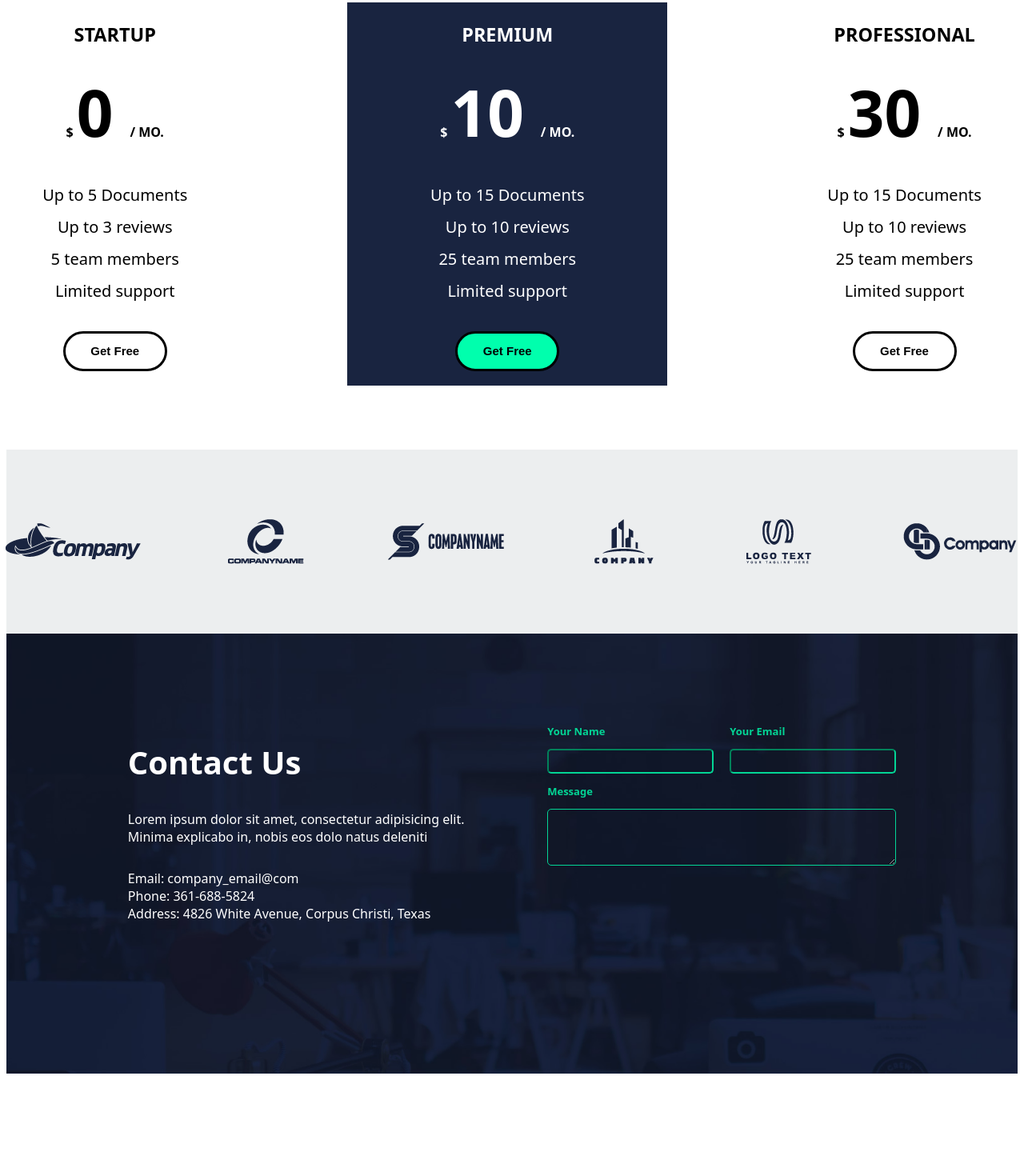
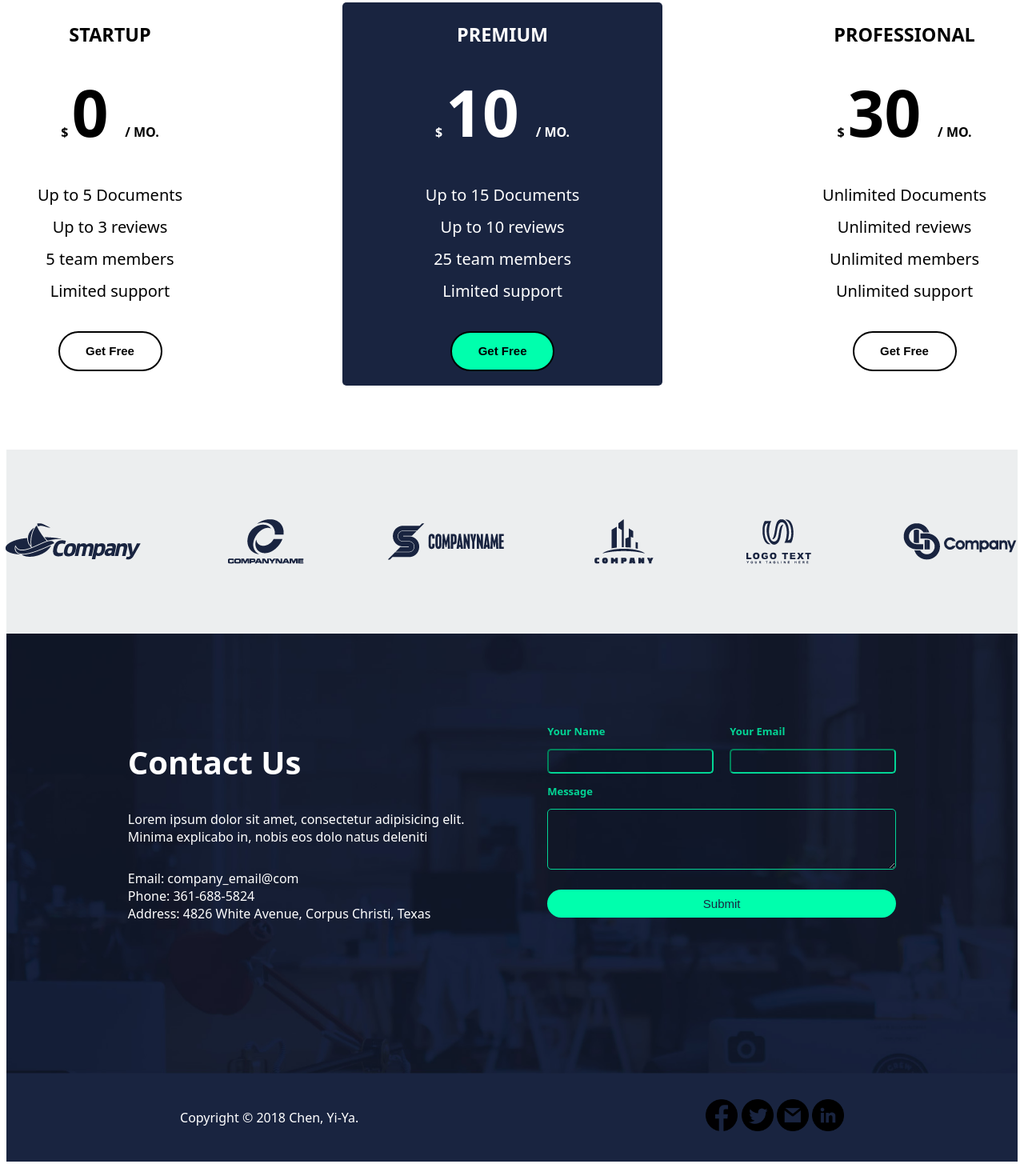
Before and after one commit to Mateo312112/pagina_henry5, a plain HTML site: page index.html in a window 1280 px wide. Shown: the part 2730-4190 px from the top of the page at 80% size. Before the commit the page ends 4080 px from the top, so only its background shows below. Drawn offline with Linux system fonts and the light colour scheme.

Commit message:
pagina terminada

```diff
--- a/index.html
+++ b/index.html
@@ -186,10 +186,10 @@
                 </h4>
 
                 <p class="descripcion_cajas">
-                    Up to 15 Documents <br>
-                    Up to 10 reviews <br>
-                    25 team members <br>
-                    Limited support
+                    Unlimited Documents<br>
+                    Unlimited reviews <br>
+                    Unlimited members <br>
+                    Unlimited support
                 </p>
 
                 <button class="boton_section3">
@@ -257,12 +257,28 @@
             <p>Message</p>
             <textarea name="" id=""></textarea>
 
+            <button class="boton_section5">
+                Submit
+            </button>
+
         </form>
 
 
     </section>
 
+    <footer>
 
+        <p class="Copyright_footer">Copyright © 2018 Chen, Yi-Ya.</p>
+
+        <div class="imagenes_footer">
+
+            <img src="assets/facebook.png">
+            <img src="assets/twitter.png">
+            <img src="assets/gmail.png">
+            <img src="assets/link.png">
+        </div>
+
+    </footer>
 
 </body>
 
--- a/styles/styles.css
+++ b/styles/styles.css
@@ -218,6 +218,7 @@ h1 {
 }
 
 .caja2 {
+    border-radius: 5px;
     color: white;
     background-color: #192440;
     width: 400px;
@@ -263,7 +264,7 @@ h1 {
     margin-top: 10px;
     font-size: 15px;
     background-color: white;
-    border: solid black;
+    border: solid 2px black;
     font-weight: bolder;
 
 }
@@ -275,7 +276,7 @@ h1 {
     margin-top: 10px;
     font-size: 15px;
     background-color: #00ffad;
-    border: solid black;
+    border: solid 2px black;
     font-weight: bolder;
 
 }
@@ -322,6 +323,12 @@ h1 {
 
 }
 
+.formulario {
+    display: flex;
+    flex-direction: column;
+
+}
+
 .formulario input {
     height: 25px;
     width: 200px;
@@ -354,10 +361,37 @@ h1 {
 }
 
 textarea {
-    height: 65px;
+    height: 70px;
     width: 430px;
     border-radius: 5px;
     border-color: #03d595;
     background-color: transparent;
 
 }
+
+.boton_section5 {
+    margin-top: 25px;
+    height: 35px;
+    font-size: 15px;
+    border-radius: 120px;
+    border: none;
+    color: #182841;
+    background-color: #00ffad;
+
+}
+
+footer {
+    color: white;
+    display: flex;
+    flex-direction: row;
+    align-items: center;
+    justify-content: space-around;
+    background-color: #192440;
+    height: 110px;
+
+}
+
+.imagenes_footer img {
+    height: 40px;
+
+}
```
Also changed, not shown: assets/facebook.png (added), assets/gmail.png (added), assets/link.png (added), assets/twitter.png (added).
